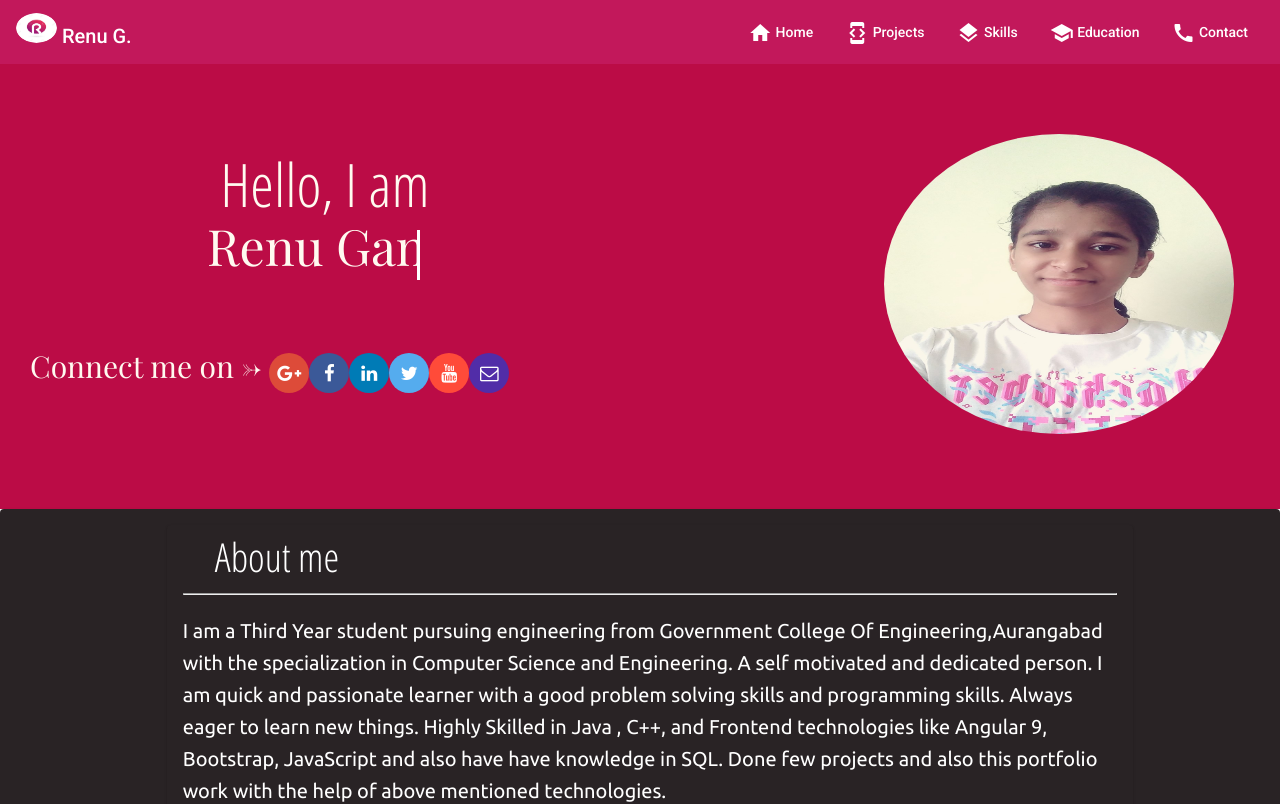
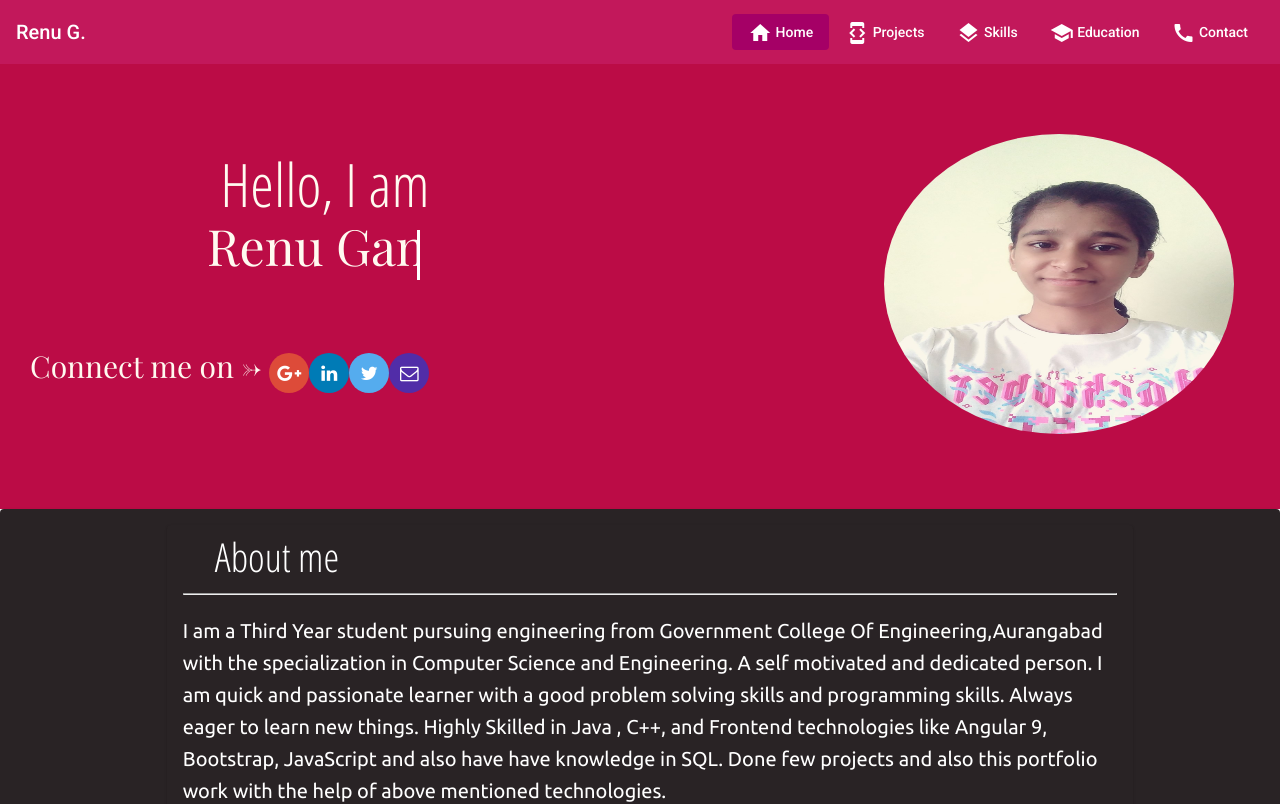
Before and after one commit to Renu-code/Personal_Portfolio, an Angular app: page /home in a window 1280 px wide. Shown: the top 804 px of the page. Built offline with nearby package versions, Linux system fonts and the light colour scheme.

Commit message:
Completed

```diff
--- a/package.json
+++ b/package.json
@@ -24,6 +24,7 @@
     "@angular/router": "~9.1.9",
     "angular-vertical-timeline": "^0.6.0",
     "font-awesome": "^4.7.0",
+    "hammerjs": "^2.0.8",
     "rxjs": "~6.5.4",
     "tslib": "^1.10.0",
     "zone.js": "~0.10.2"
--- a/src/app/app.module.ts
+++ b/src/app/app.module.ts
@@ -37,6 +37,8 @@ import { ProjectsComponent } from './projects/projects.component';
 import {AppRoutingModule} from './app-routing/app-routing.module';
 import { HomeComponent } from './home/home.component';
 import { ProjectdetailComponent } from './projectdetail/projectdetail.component';
+
+import 'hammerjs';
 
 @NgModule({
   declarations: [
--- a/src/app/contact/contact.component.html
+++ b/src/app/contact/contact.component.html
@@ -10,19 +10,20 @@
         <p>
             <mat-form-field>
                 <mat-label>Your Name</mat-label>
-                <input matInput placeholder="Your Name" type="text" required>
+
+                <input matInput placeholder="Your Name" type="text"  required>
             </mat-form-field>
         </p>
         <p>
             <mat-form-field>
                 <mat-label>Your contact number</mat-label>
-                <input matInput placeholder="Your Name" required>
+                <input matInput placeholder="Your Mobile number"  required>
             </mat-form-field>
         </p>
         <p>
             <mat-form-field>
                 <mat-label>Any Feedback</mat-label>
-                <textarea rows="5" matInput placeholder="Any comments to leave" required>
+                <textarea rows="5" matInput placeholder="Any comments to leave"  required>
 
                 </textarea>
             </mat-form-field>
--- a/src/app/contact/contact.component.ts
+++ b/src/app/contact/contact.component.ts
@@ -14,6 +14,7 @@ export class ContactComponent implements OnInit {
 
   onSubmit()
   {
+
     this.dialogRef.close();
   }
 }
--- a/src/app/header/header.component.html
+++ b/src/app/header/header.component.html
@@ -1,19 +1,23 @@
+<div>
   <mat-toolbar color="primary">
-  <span><img class="round" src="/assets/images/logo2.png" height="30" width="41"> Renu G.</span>
+    <span><!--<img class="round" src="/assets/images/logo2.png" height="30" width="41"> -->Renu G.</span>
     <span class="flex-spacer"></span>
-  <a mat-button routerLink="/home" >
+    <a mat-button routerLink="/home" routerLinkActive="active" >
       <mat-icon>home</mat-icon> Home
     </a>
-  <a mat-button routerLink="/projects">
+    <a mat-button routerLink="/projects" routerLinkActive="active">
       <mat-icon>developer_mode</mat-icon> Projects
     </a>
-  <a mat-button routerLink="/skills">
+    <a mat-button routerLink="/skills" routerLinkActive="active">
       <mat-icon>layers</mat-icon> Skills</a>
 
-  <a mat-button routerLink="/education">
+    <a mat-button routerLink="/education" routerLinkActive="active">
       <mat-icon>school</mat-icon> Education
     </a>
-  <a mat-button (click)="openContactForm()">
+    <a mat-button (click)="openContactForm()" >
       <mat-icon>call</mat-icon> Contact
     </a>
   </mat-toolbar>
+
+
+</div>
--- a/src/app/header/header.component.scss
+++ b/src/app/header/header.component.scss
@@ -8,3 +8,12 @@
     margin: 0px auto;
     padding: $pad-up-down $pad-left-right;
 }
+
+$background-moredark: #a50066;
+
+.active {
+    background: $background-moredark;
+}
+div {
+    overflow: inherit;
+}
--- a/src/app/home/home.component.html
+++ b/src/app/home/home.component.html
@@ -9,7 +9,7 @@
     fxLayoutAlign.gt-sm="center center"
     fxLayoutGap="10px">
 
-    <div fxFlex fxFlex.gt-sm="50%">
+    <div fxFlex fxFlex.gt-md="50%">
       <h1 class="texts" >Hello, I am</h1>
 
       <h2 class="text2">Renu Gangele</h2>
@@ -18,20 +18,22 @@
       </pre>
       <p class="par">
        Connect me on ->  <a mat-icon-button class="btn-google-plus" href="http://google.com/+"><i class="fa fa-google-plus fa-lg"></i></a>
-       <a mat-icon-button class="btn-facebook" href="http://www.facebook.com/profile.php?id="><i class="fa fa-facebook fa-lg"></i></a>
+       <!--<a mat-icon-button class="btn-facebook" href="http://www.facebook.com/profile.php?id="><i class="fa fa-facebook fa-lg"></i></a>
+       -->
        <a mat-icon-button class="btn-linkedin" href="https://www.linkedin.com/in/renu-gangele-491367191
        "><i class="fa fa-linkedin fa-lg"></i></a>
        <a mat-icon-button class="btn-twitter" href="http://twitter.com/"><i class="fa fa-twitter fa-lg"></i></a>
-       <a mat-icon-button class="btn-youtube" href="http://youtube.com/"><i class="fa fa-youtube fa-lg"></i></a>
+       <!--<a mat-icon-button class="btn-youtube" href="http://youtube.com/"><i class="fa fa-youtube fa-lg"></i></a>
+       -->
        <a mat-icon-button class="btn-mail" href="mailto:"><i class="fa fa-envelope-o fa-lg"></i></a>
 
       </p>
 
     </div>
-    <div fxFlex fxFlex.gt-sm="20%">
+    <div fxFlex fxFlex.gt-md="20%">
 
     </div>
-    <div fxFlex fxFlex.gt-sm="30%"  >
+    <div fxFlex fxFlex.gt-md="30%"  >
       <img class="round" src="/assets/images/photo.jpg" height="300" width="350" >
       <!--
       <div style="text-align: center">
--- a/src/styles.scss
+++ b/src/styles.scss
@@ -5,7 +5,11 @@
 @import '../node_modules/font-awesome/scss/font-awesome';
 
 html, body { height: 100%; }
-body { margin: 0; font-family: Roboto, "Helvetica Neue", sans-serif; }
+body { margin: 0%; font-family: Roboto, "Helvetica Neue", sans-serif; }
+@mixin zero-margin($pad-up-down, $pad-left-right) {
+  margin: 0px auto;
+  padding: $pad-up-down $pad-left-right;
+}
 
 .flex-spacer {
     flex: 1 1 auto;
```
Also changed, not shown: 1 other file (tests, documents, lock files or other folders). Lines whose indentation alone changed are shown as unchanged.
